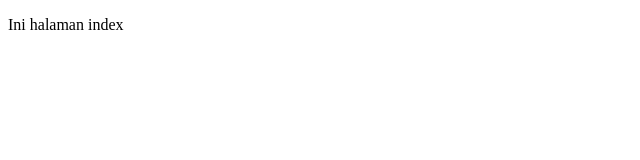
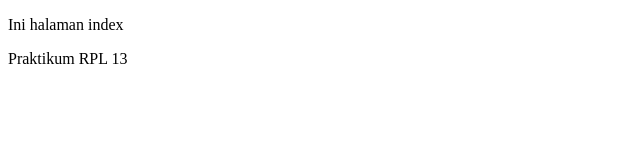
Before and after one commit to AristoBudiman/PRPL13, a plain HTML site: page index.html in a window 1280 px wide. Shown: the whole page, without its empty margins (0-640 px from the left). Drawn offline with Linux system fonts and the light colour scheme.

Commit message:
add paragraph

```diff
--- a/index.html
+++ b/index.html
@@ -7,5 +7,6 @@
 </head>
 <body>
     <p>Ini halaman index</p>
+    <p>Praktikum RPL 13</p>
 </body>
 </html>
```
